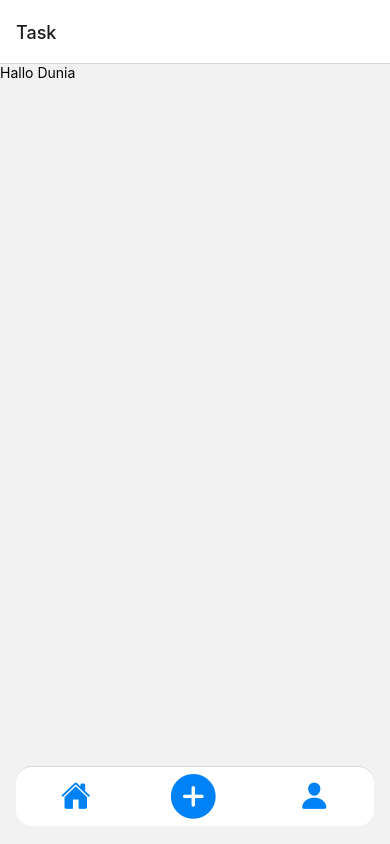
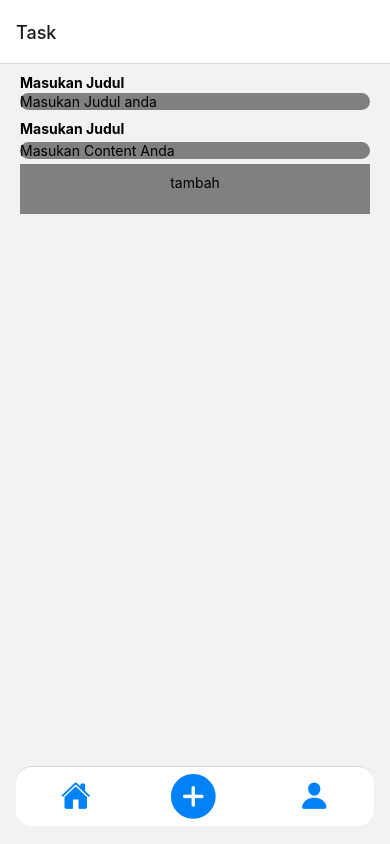
Before and after one commit to Alfin89/Tasklist-app, a React Native app: screen /Task in a window 390 px wide. Built offline with nearby package versions, Linux system fonts and the light colour scheme.

Commit message:
layout task

```diff
--- a/src/screen/Task.jsx
+++ b/src/screen/Task.jsx
@@ -1,18 +1,28 @@
 import React, { Component } from 'react'
-import { StyleSheet, View, Text, TouchableOpacity } from 'react-native'
+import { StyleSheet, View, Text, TouchableOpacity,TextInput } from 'react-native'
 
 
 class Task extends Component {
     constructor(props) {
         super(props);
-        this.state = {  };
+        this.state = {
+            text:'',
+         };
     }
     render() {
         return (
             <View>
-                <Text style={{color:'black'}}>
-                    Hallo Dunia
-                </Text>
+               <Text style={{ color:'#000000' , marginHorizontal:20,marginTop:10,fontWeight:"bold"}}>Masukan Judul</Text>
+               <View style={{ marginHorizontal:20,marginTop:2, borderRadius:10, backgroundColor:'grey'}}>
+                <TextInput placeholder='Masukan Judul anda'/>
+               </View>
+               <Text style={{ color:'#000000' , marginHorizontal:20,marginTop:10,fontWeight:"bold"}}>Masukan Judul</Text>
+               <View style={{ marginHorizontal:20,marginVertical:5, borderRadius:10, backgroundColor:'grey' }}>
+                <TextInput placeholder='Masukan Content Anda'/>
+               </View>
+               <View style={{backgroundColor:"grey",marginHorizontal:20,height:50}}>
+                <Text style={{ textAlign:'center',paddingVertical:10 }}>tambah</Text>
+               </View>
             </View>
         );
     }
@@ -20,6 +30,7 @@ class Task extends Component {
 
 const task = StyleSheet.create({
 
+
 })
 
 export default Task;
```
Also changed, not shown: src/components/Input.jsx (added).
